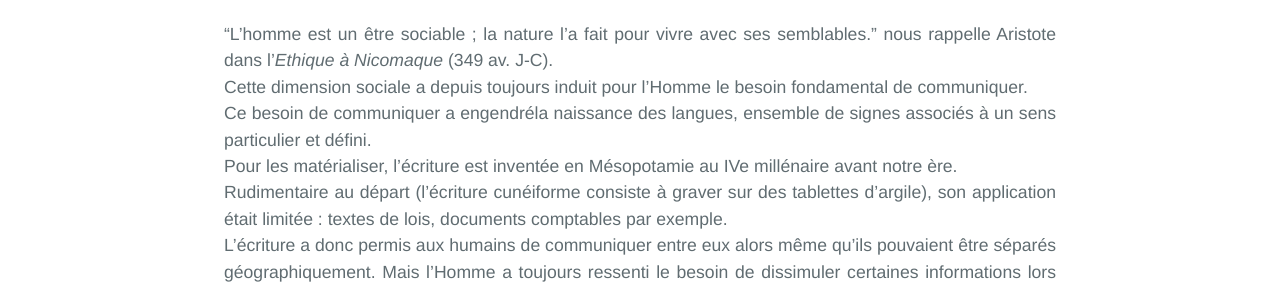
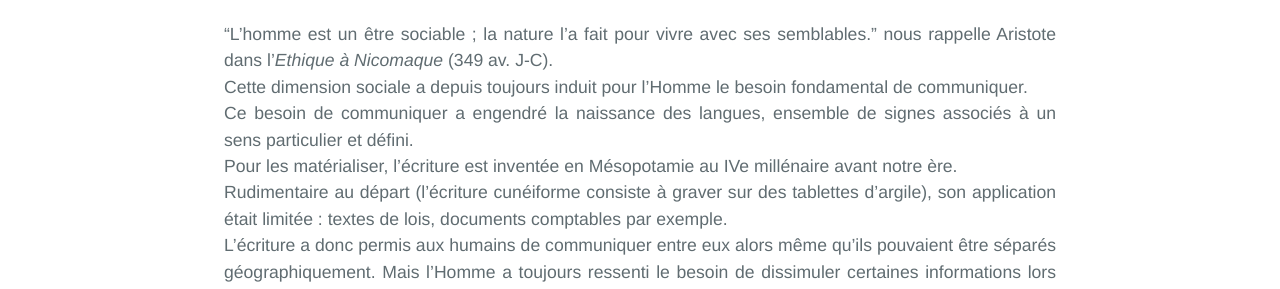
Before and after one commit to SamuelGallay/CryptoTPE, a Jekyll site: the page built from index.md, in a window 1280 px wide and 900 px high, scrolled down 426 px. Shown: the part 157-446 px from the top of the window. Built offline with Jekyll 4.4.1, drawn with Linux system fonts in a browser that asks for light colours; our own code applies the rules of GitHub Pages for plain Markdown files.

Commit message:
Update index.md

```diff
--- a/index.md
+++ b/index.md
@@ -10,7 +10,7 @@ Ce site Internet a été réalisé en 2018 par Samuel Gallay, Hugo Medori et Man
 
 "L'homme est un être sociable ; la nature l'a fait pour vivre avec ses semblables." nous rappelle Aristote dans l'*Ethique à Nicomaque* (349 av. J-C). \\
 Cette dimension sociale a depuis toujours induit pour l'Homme le besoin fondamental de communiquer. \\
-Ce besoin de communiquer a engendréla naissance des langues, ensemble de signes associés à un sens particulier et défini. \\
+Ce besoin de communiquer a engendré la naissance des langues, ensemble de signes associés à un sens particulier et défini. \\
 Pour les matérialiser, l'écriture est inventée en Mésopotamie au IVe millénaire avant notre ère. \\
 Rudimentaire au départ (l'écriture cunéiforme consiste à graver sur des tablettes d'argile), son application était limitée : textes de lois, documents comptables par exemple. \\
 L'écriture a donc permis aux humains de communiquer entre eux alors même qu'ils pouvaient être séparés géographiquement.
```
